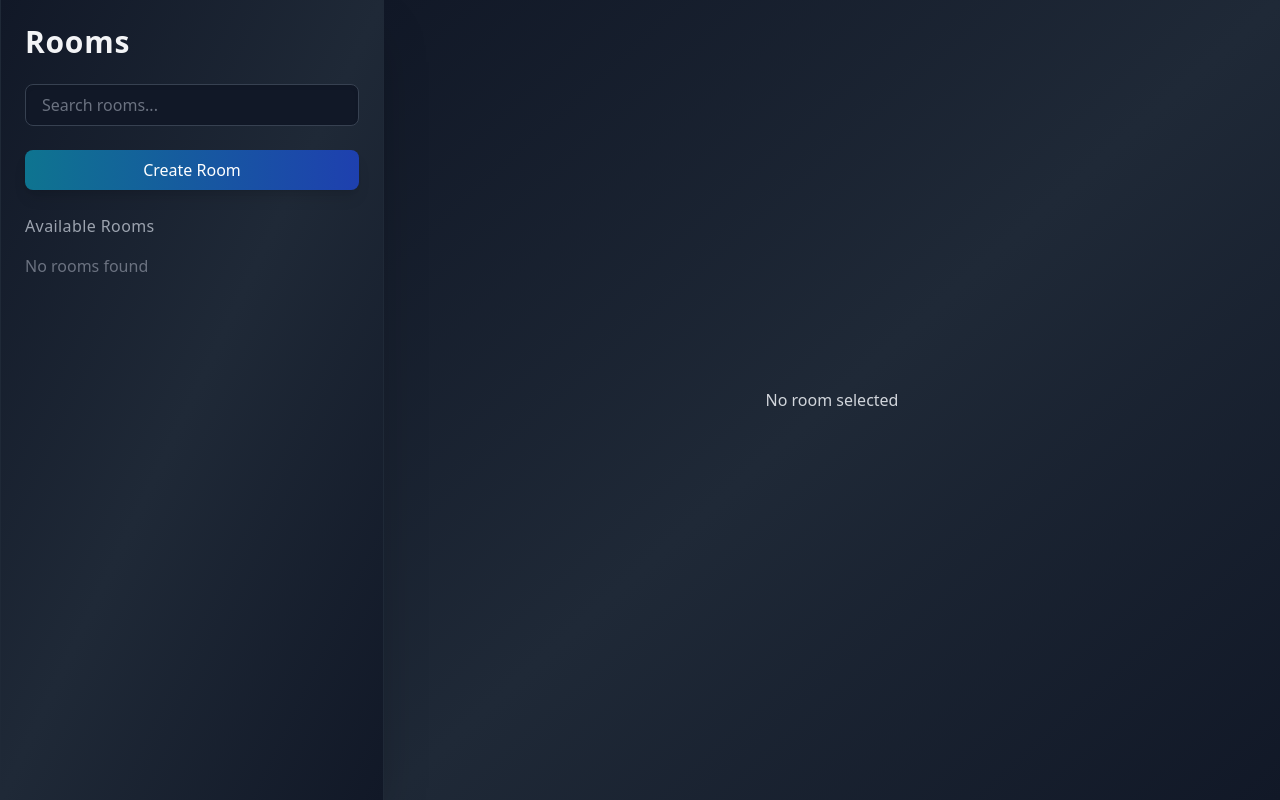
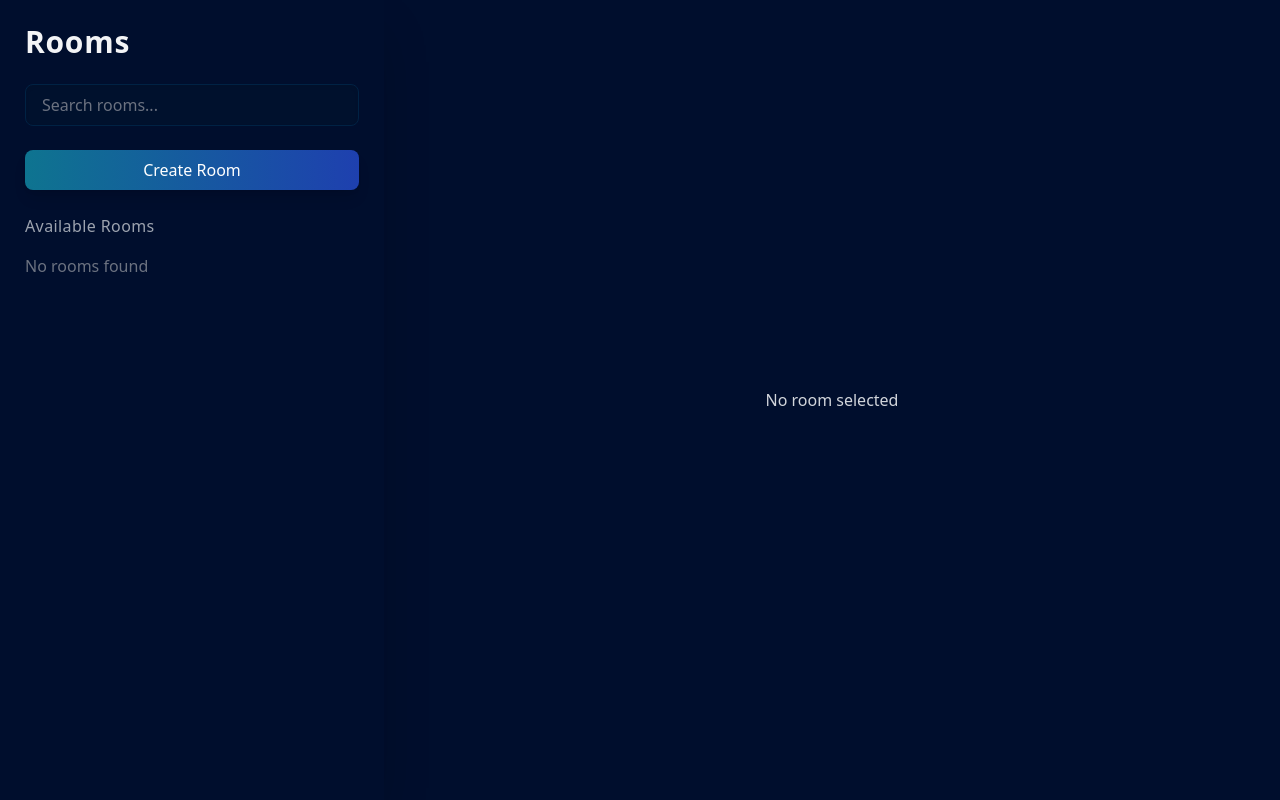
Before and after one commit to Arijit-123Banerjee/ChatRoomHub, a React (Vite) app: page /app in a window 1280 px wide. Built offline with nearby package versions, Linux system fonts and the light colour scheme.

Commit message:
change theme

```diff
--- a/package.json
+++ b/package.json
@@ -12,6 +12,7 @@
   "dependencies": {
     "@gsap/react": "^2.1.1",
     "@headlessui/react": "^2.1.3",
+    "firebase": "^10.13.1",
     "gsap": "^3.12.5",
     "react": "^18.3.1",
     "react-dom": "^18.3.1",
--- a/src/App.jsx
+++ b/src/App.jsx
@@ -3,35 +3,24 @@ import ChatSection from "./Components/ChatSection";
 import Sidebar from "./Components/Sidebar";
 
 const App = () => {
-  const [selectedRoom, setSelectedRoom] = useState(null); // State to manage selected room
-  const [sidebarOpen, setSidebarOpen] = useState(true); // State to manage sidebar visibility
+  // State to manage selected room and sidebar visibility
+  const [selectedRoom, setSelectedRoom] = useState(null);
+  const [sidebarOpen, setSidebarOpen] = useState(true);
 
   const handleRoomSelect = (room) => {
-    setSelectedRoom(room); // Set the selected room when a room is clicked in the sidebar
-
-    // Hide the sidebar on mobile devices
-    if (window.innerWidth <= 768) {
-      setSidebarOpen(false);
-    }
+    setSelectedRoom(room);
+    if (window.innerWidth <= 768) setSidebarOpen(false); // Hide sidebar on mobile
   };
 
   const handleExitRoom = () => {
-    setSelectedRoom(null); // Clear selected room when exiting the room in chat section
-
-    // Show the sidebar again on mobile when exiting a room
-    if (window.innerWidth <= 768) {
-      setSidebarOpen(true);
-    }
+    setSelectedRoom(null);
+    if (window.innerWidth <= 768) setSidebarOpen(true); // Show sidebar on mobile
   };
 
-  const handleBackToSidebar = () => {
-    // Show the sidebar and hide the chat section on mobile devices
-    setSidebarOpen(true);
-  };
+  const handleBackToSidebar = () => setSidebarOpen(true); // Show sidebar on back action
 
   return (
-    <div className="flex">
-      {/* Sidebar component visibility controlled by `sidebarOpen` state */}
+    <div className="flex h-screen bg-[#000e2d]">
       {sidebarOpen && (
         <Sidebar
           onRoomSelect={handleRoomSelect}
@@ -39,16 +28,19 @@ const App = () => {
         />
       )}
 
-      {/* Conditionally render ChatSection or No Room Selected message */}
-      <div className={`flex-1 ${sidebarOpen ? "hidden md:flex" : "flex"}`}>
+      <div
+        className={`flex-1 ${
+          sidebarOpen ? "hidden md:flex" : "flex"
+        } transition-all duration-300`}
+      >
         {selectedRoom ? (
           <ChatSection
             roomName={selectedRoom.name}
             onExit={handleExitRoom}
-            onBack={handleBackToSidebar} // Pass handleBackToSidebar to ChatSection
+            onBack={handleBackToSidebar}
           />
         ) : (
-          <div className="flex-1 h-screen flex items-center justify-center text-gray-300 bg-gradient-to-br from-gray-900 via-gray-800 to-gray-900">
+          <div className="flex-1 h-screen flex items-center justify-center text-gray-300 bg-[#000e2d]">
             No room selected
           </div>
         )}
--- a/src/Components/CreateRoomModal.jsx
+++ b/src/Components/CreateRoomModal.jsx
@@ -23,7 +23,7 @@ const CreateRoomModal = ({ isOpen, onClose, onCreate }) => {
         onClose={onClose}
       >
         <div className="flex items-center justify-center min-h-screen px-4 py-6 bg-black bg-opacity-50">
-          <Dialog.Panel className="bg-gray-800 rounded-lg shadow-lg p-6 w-full max-w-md mx-auto">
+          <Dialog.Panel className="bg-[#000e2d] rounded-lg shadow-lg p-6 w-full max-w-md mx-auto">
             <Dialog.Title className="text-lg font-semibold text-white mb-4">
               Create Room
             </Dialog.Title>
--- a/src/Components/Sidebar.jsx
+++ b/src/Components/Sidebar.jsx
@@ -6,6 +6,7 @@ import { TfiWorld } from "react-icons/tfi";
 const initialRooms = [];
 
 const Sidebar = ({ onRoomSelect, setSidebarOpen }) => {
+  // State to manage search input, room list, and modal visibility
   const [searchTerm, setSearchTerm] = useState("");
   const [rooms, setRooms] = useState(initialRooms);
   const [modalOpen, setModalOpen] = useState(false);
@@ -21,25 +22,22 @@ const Sidebar = ({ onRoomSelect, setSidebarOpen }) => {
 
   return (
     <div
-      className={`fixed inset-0 z-50 bg-gradient-to-br from-gray-900 via-gray-800 to-gray-900 text-gray-100 p-4 sm:p-6 shadow-2xl border-r border-gray-800 transform transition-transform ${
+      className={`fixed inset-0 z-50 bg-gradient-to-br from-[#000e2d] via-[#000e2d] to-[#000e2d] text-gray-100 p-4 sm:p-6 shadow-2xl border-r border-[#000e2d] transform transition-transform ${
         setSidebarOpen ? "translate-x-0" : "-translate-x-full"
-      } md:relative md:translate-x-0 md:w-[30%] md:h-screen md:border-l md:border-gray-800 flex flex-col`}
+      } md:relative md:translate-x-0 md:w-[30%] md:h-screen md:border-l md:border-[#000e2d] flex flex-col`}
     >
-      {/* Heading */}
       <div className="text-3xl font-semibold mb-6 text-gray-100 tracking-wide">
         Rooms
       </div>
 
-      {/* Search Input */}
       <input
         type="text"
         placeholder="Search rooms..."
-        className="w-full px-4 py-2 border border-gray-700 bg-gray-900 rounded-lg shadow-inner focus:outline-none focus:ring-2 focus:ring-cyan-500 text-gray-200 placeholder-gray-500 mb-6"
+        className="w-full px-4 py-2 border border-[#002244] bg-[#00112d] rounded-lg shadow-inner focus:outline-none focus:ring-2 focus:ring-cyan-500 text-gray-200 placeholder-gray-500 mb-6"
         value={searchTerm}
         onChange={(e) => setSearchTerm(e.target.value)}
       />
 
-      {/* Create Button */}
       <button
         className="bg-gradient-to-r from-cyan-700 to-blue-800 text-white px-4 py-2 rounded-lg mb-6 shadow-lg transition-transform transform hover:scale-105 hover:shadow-xl focus:outline-none focus:ring-2 focus:ring-cyan-500"
         onClick={() => setModalOpen(true)}
@@ -47,7 +45,6 @@ const Sidebar = ({ onRoomSelect, setSidebarOpen }) => {
         Create Room
       </button>
 
-      {/* Room List */}
       <p className="text-gray-400 mb-4 font-medium tracking-wide">
         Available Rooms
       </p>
@@ -57,12 +54,10 @@ const Sidebar = ({ onRoomSelect, setSidebarOpen }) => {
             filteredRooms.map((room, index) => (
               <div
                 key={index}
-                className="bg-gray-850 p-4 rounded-lg shadow-md border border-gray-700 hover:bg-gray-750 transition duration-300 cursor-pointer"
+                className="bg-[#002244] p-4 rounded-lg shadow-md border border-[#00112d] hover:bg-[#003366] transition duration-300 cursor-pointer"
                 onClick={() => {
-                  onRoomSelect(room); // Notify parent about room selection
-                  if (window.innerWidth <= 768) {
-                    setSidebarOpen(false); // Hide sidebar on mobile
-                  }
+                  onRoomSelect(room);
+                  if (window.innerWidth <= 768) setSidebarOpen(false); // Hide sidebar on mobile
                 }}
               >
                 <div className="flex justify-between items-center mb-2">
@@ -93,7 +88,6 @@ const Sidebar = ({ onRoomSelect, setSidebarOpen }) => {
         </div>
       </div>
 
-      {/* Create Room Modal */}
       <CreateRoomModal
         isOpen={modalOpen}
         onClose={() => setModalOpen(false)}
--- a/src/Pages/LandingPage.jsx
+++ b/src/Pages/LandingPage.jsx
@@ -2,6 +2,7 @@ import React, { useEffect, useRef } from "react";
 import { gsap } from "gsap";
 import image from "../assets/landingPageImage.png";
 import { Link } from "react-router-dom";
+import BackgroundImage from "../assets/backgroundimg.jpg";
 
 const LandingPage = () => {
   // Refs for the elements to be animated
@@ -51,10 +52,7 @@ const LandingPage = () => {
   return (
     <section
       className="overflow-hidden pt-12 bg-gradient-to-br from-gray-900 to-gray-800 bg-cover bg-center min-h-screen flex flex-col justify-center"
-      style={{
-        backgroundImage:
-          "url('https://img.freepik.com/free-vector/luxury-circles-background_78370-3185.jpg?t=st=1724945834~exp=1724949434~hmac=cd8266f55443755cae697d70dd5181e92b264e4d96bc5a821d0fef837ef746b2&w=1060')",
-      }}
+      style={{ backgroundImage: `url(${BackgroundImage})` }}
     >
       <div className="px-4 mx-auto max-w-7xl sm:px-6 lg:px-8 text-center">
         <div className="max-w-3xl mx-auto">
--- a/src/Pages/SignInPage.jsx
+++ b/src/Pages/SignInPage.jsx
@@ -24,7 +24,7 @@ const SignIn = () => {
 
   return (
     <div className="flex items-center justify-center min-h-screen bg-gradient-to-br from-gray-900 via-gray-800 to-gray-900 text-gray-100">
-      <div className="w-full max-w-md p-8 space-y-8 bg-gray-900 bg-opacity-50 rounded-xl shadow-lg border border-gray-800 max-md:h-screen">
+      <div className="w-full max-w-md p-8 space-y-8 bg-[#000e2d] rounded-xl shadow-lg border border-gray-800 max-md:h-screen">
         {/* Heading */}
         <h2 className="text-3xl font-extrabold text-center text-gray-100">
           Sign In
@@ -87,7 +87,7 @@ const SignIn = () => {
           <div className="absolute inset-0 flex items-center">
             <hr className="w-full border-gray-700" />
           </div>
-          <div className="relative px-3 text-gray-400 bg-gray-900">or</div>
+          <div className="relative px-3 text-gray-400 bg-[#000e2d]">or</div>
         </div>
         <button
           type="button"
```
Also changed, not shown: src/Components/ChatSection.jsx (+10 -11 lines), src/assets/backgroundimg.jpg (added), 1 other file (tests, documents, lock files or other folders).
